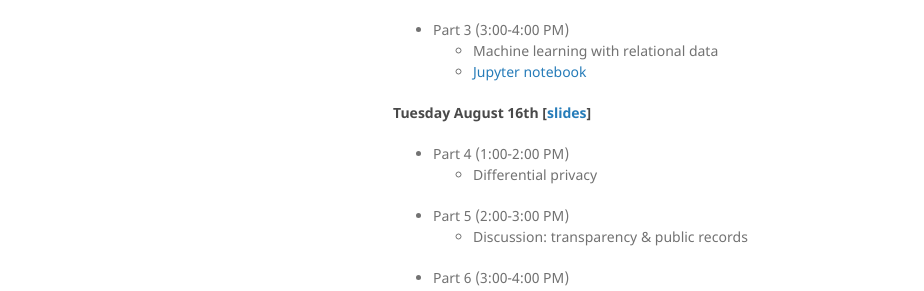
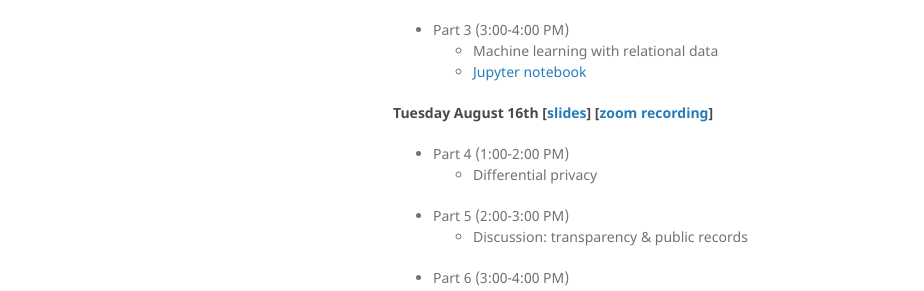
Before and after one commit to jenniferzyy/data-privacy-ethics, a Jekyll site: the page built from index.md, in a window 1280 px wide. Shown: the part 1342-1633 px from the top of the page, without its empty margins (177-1101 px from the left). Built offline with Jekyll 4.4.1, drawn with Linux system fonts in a browser that asks for light colours; our own code applies the rules of GitHub Pages for plain Markdown files.

Commit message:
day 2 recording

```diff
--- a/index.md
+++ b/index.md
@@ -26,7 +26,7 @@ Johan Ugander is an Associate Professor at Stanford University in the Department
   - Machine learning with relational data
   - [Jupyter notebook](https://nbviewer.org/urls/dl.dropbox.com/s/8f06s0oetf5utxd/ICME%20Data%20Privacy%20%26%20Ethics%20Course.ipynb)
 
-#### Tuesday August 16th [[slides](/docs/day2-dp-transparency-regulation.pdf)]
+#### Tuesday August 16th [[slides](/docs/day2-dp-transparency-regulation.pdf)] [[zoom recording](https://stanford.zoom.us/rec/share/Zq3mqcYu1on_zbCgv8uOjdB6ajBcM76GjH1svFK25JgC4vXuLG3NeU7HTiWverBN.aBh9JBlYnp4uCd-B?startTime=1660679030000)]
 - Part 4 (1:00-2:00 PM)
   - Differential privacy
 - Part 5 (2:00-3:00 PM)
```
